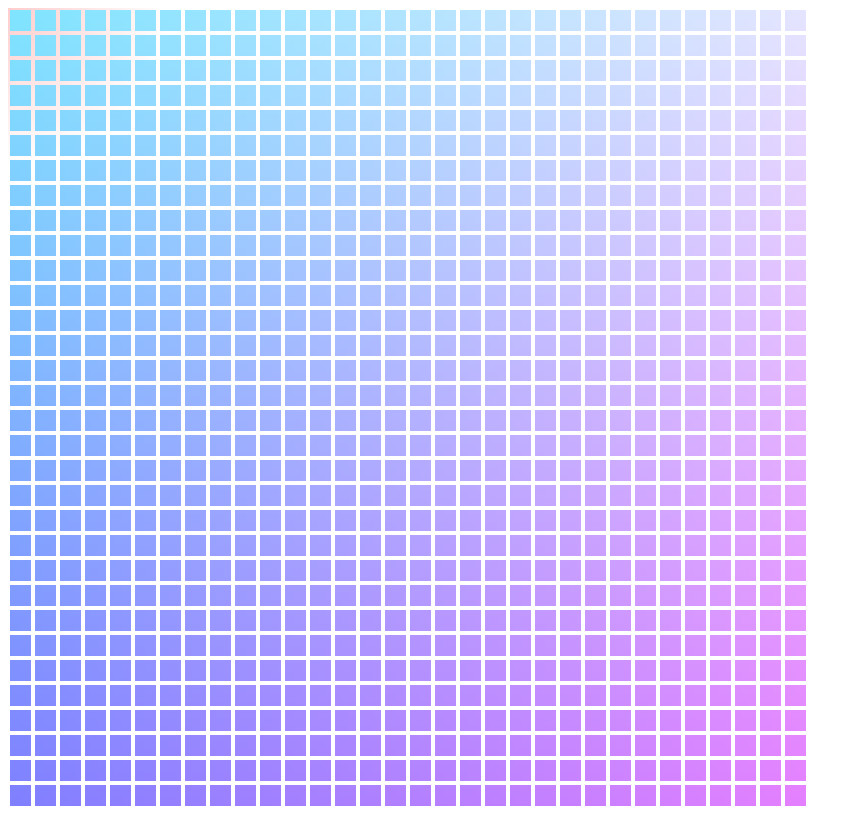
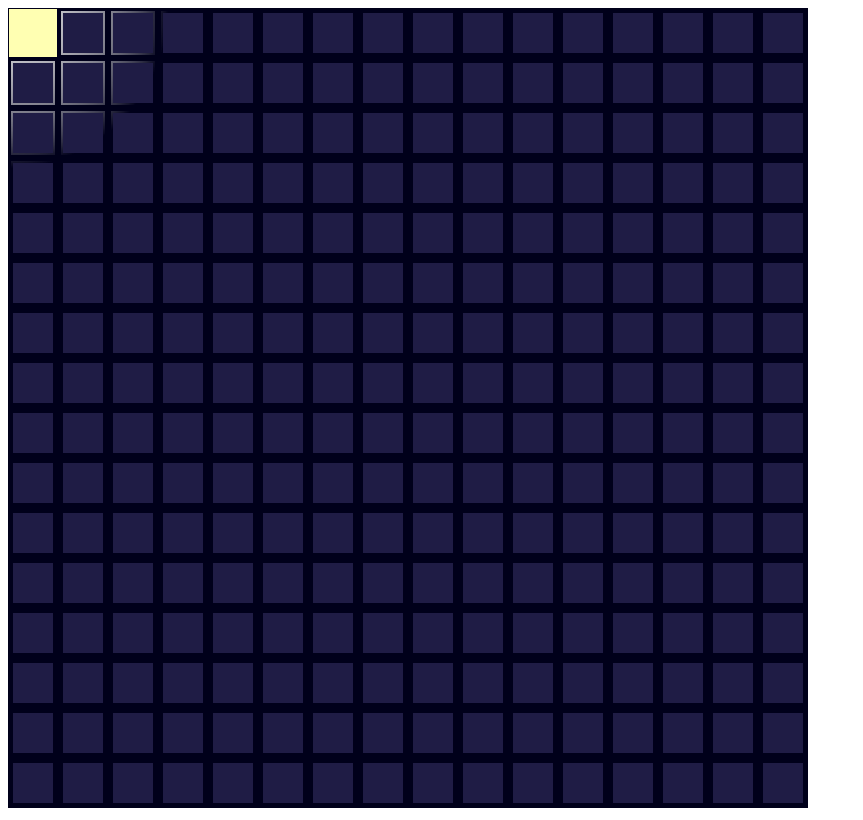
Before and after one commit to Powering111/BoardGame, a website: page static/app.html in a window 1280 px wide. Shown: the whole page, without its empty margins (0-863 px from the left). Drawn offline with Linux system fonts and the light colour scheme; animation ran at ten frames a second.

Commit message:
Transition

```diff
--- /dev/null
+++ b/package.json
@@ -0,0 +1,5 @@
+{
+  "dependencies": {
+    "express": "^5.1.0"
+  }
+}
--- a/shaders.js
+++ /dev/null
@@ -1,68 +0,0 @@
-class Shader {
-    constructor(vert, frag){
-        this.vert = vert;
-        this.frag = frag;
-    }
-}
-
-const shader1 = new Shader(`#version 300 es
-precision highp float;
-precision highp int;
-
-layout(location = 0) in vec2 pos;
-layout(location = 1) in vec2 obj_pos;
-
-const float scale = 0.85;
-const float tilescale = 0.03125;
-
-out vec2 coord;
-void main()
-{
-    vec2 new_pos = obj_pos + pos*scale*tilescale + vec2(tilescale*0.5);
-    vec2 real_pos = vec2((2.0*new_pos.x-1.0),(1.0-2.0*new_pos.y));
-    gl_Position = vec4(real_pos, 0.0, 1.0);
-    coord = (real_pos+1.0)*0.5;
-}
-`, `#version 300 es
-precision highp float;
-precision highp int;
-
-in vec2 coord;
-out vec4 color;
-
-void main()
-{
-    color = vec4(coord*0.4, 0.8, 0.5);
-}
-`);
-
-const shader2 = new Shader(`#version 300 es
-precision highp float;
-precision highp int;
-
-const vec2 quadVertices[4] = vec2[4](vec2(-1.0, -1.0), vec2(1.0, -1.0), vec2(-1.0, 1.0), vec2(1.0, 1.0));
-
-out vec2 coord;
-
-float norm(float f){
-    return (f+1.0)/2.0;
-}
-void main()
-{
-    gl_Position = vec4(quadVertices[gl_VertexID], 0.0, 1.0);
-    coord = vec2(norm(gl_Position.x), 1.0-norm(gl_Position.y));
-}`, `#version 300 es
-precision highp float;
-precision highp int;
-
-in vec2 coord;
-out vec4 color;
-
-uniform vec2 mouse_pos;
-
-void main()
-{
-    float dist = distance(coord, mouse_pos);
-    float alpha = clamp((0.2-dist), 0.0, 1.0);
-    color = vec4(1.0, 0.0, 0.0, alpha);
-}`);
--- a/app.html
+++ b/static/app.html
@@ -5,6 +5,7 @@
     </head>
     <body>
         <canvas id="a" width="800px" height="800px"></canvas>
+        <script src="game.js"></script>
         <script src="shaders.js"></script>
         <script src="app.js"></script>
     </body>
--- a/app.js
+++ b/static/app.js
@@ -90,6 +90,21 @@ function getMousePos(canvas, evt) {
     return {x,y}
 }
 
+/**
+ *
+ * @param {int} x
+ * @param {int} y
+ * @returns {Index}
+ */
+function getHoverTile(x, y) {
+    const divX = Math.floor(x * TILE_SIZE);
+    const divY = Math.floor(y * TILE_SIZE);
+
+    return new Index(divY,divX);
+}
+
+const game = new Game();
+
 
 
 (function () {
@@ -97,7 +112,7 @@ function getMousePos(canvas, evt) {
     const canvas = document.getElementById('a');
 
     /** @type {WebGL2RenderingContext} */
-    const gl = canvas.getContext('webgl2', { antialias: false, depth: false });
+    const gl = canvas.getContext('webgl2', { antialias: false, depth: false, premultipliedAlpha: false});
 
 
     const isWebGL2 = !!gl;
@@ -106,28 +121,30 @@ function getMousePos(canvas, evt) {
         return;
     }
 
+    gl.enable(gl.BLEND);
+    gl.blendFunc(gl.SRC_ALPHA, gl.ONE_MINUS_SRC_ALPHA);
+
     const program1 = createProgram(gl, shader1);
-
     const program2 = createProgram(gl, shader2);
+    const program3 = createProgram(gl, shader3);
 
     var vertexArray = gl.createVertexArray();
     gl.bindVertexArray(vertexArray);
 
-
-    const TILE_SIZE=32;
-    const tile = new Array(TILE_SIZE).fill(null).map(() => new Array(TILE_SIZE).fill(0));
-
     const object_pos = new Float32Array(2*TILE_SIZE*TILE_SIZE);
     for(let i=0;i<TILE_SIZE;i++){
         for(let j=0;j<TILE_SIZE;j++){
-            const center_x = j*0.03125;
-            const center_y = i*0.03125;
+            const center_x = j*0.0625;
+            const center_y = i*0.0625;
 
             // const offset = i*TILE_SIZE*8 + j*8;
             object_pos[(i*TILE_SIZE+j)*2] = center_x;
             object_pos[(i*TILE_SIZE+j)*2+1] = center_y;
         }
     }
+
+    const tile_hover = new Float32Array(TILE_SIZE * TILE_SIZE).fill(0);
+
 
     var vertice_pos = new Float32Array([
         -0.5, -0.5,
@@ -137,30 +154,56 @@ function getMousePos(canvas, evt) {
         -0.5, -0.5,
         0.5, 0.5,
     ]);
+    var texture_pos = new Float32Array([
+        0, 0,
+        0, 1,
+        1, 1,
+        1, 0,
+        0, 0,
+        1, 1,
+    ]);
+
 
     const vao = gl.createVertexArray();
+
     gl.bindVertexArray(vao);
-
-
     const vertexPosBuffer = gl.createBuffer();
     gl.bindBuffer(gl.ARRAY_BUFFER, vertexPosBuffer);
     gl.bufferData(gl.ARRAY_BUFFER, vertice_pos, gl.STATIC_DRAW);
-    const pos_loc = gl.getAttribLocation(program1, 'pos');
+    const pos_loc = 0;
     gl.enableVertexAttribArray(pos_loc);
     gl.vertexAttribPointer(pos_loc, 2, gl.FLOAT, false, 0, 0);
 
+    const texturePosBuffer = gl.createBuffer();
+    gl.bindBuffer(gl.ARRAY_BUFFER, texturePosBuffer);
+    gl.bufferData(gl.ARRAY_BUFFER, texture_pos, gl.STATIC_DRAW);
+    const texture_pos_loc = 1;
+    gl.enableVertexAttribArray(texture_pos_loc);
+    gl.vertexAttribPointer(texture_pos_loc, 2, gl.FLOAT, false, 0, 0);
 
     const objectPosBuffer = gl.createBuffer();
     gl.bindBuffer(gl.ARRAY_BUFFER, objectPosBuffer);
     gl.bufferData(gl.ARRAY_BUFFER, object_pos, gl.STATIC_DRAW);
 
-    const obj_pos_loc = gl.getAttribLocation(program1, 'obj_pos');
+    const obj_pos_loc = 2;
     gl.enableVertexAttribArray(obj_pos_loc);
     gl.vertexAttribPointer(obj_pos_loc, 2, gl.FLOAT, false, 0, 0);
     gl.vertexAttribDivisor(obj_pos_loc, 1);
 
 
-    const mouse_pos_loc = gl.getUniformLocation(program2, "mouse_pos");
+    const hoverBuffer = gl.createBuffer();
+    gl.bindBuffer(gl.ARRAY_BUFFER, hoverBuffer);
+    gl.bufferData(gl.ARRAY_BUFFER, tile_hover, gl.DYNAMIC_DRAW);
+
+    const hover_loc = gl.getAttribLocation(program1, 'a_hover');
+    gl.enableVertexAttribArray(hover_loc);
+    gl.vertexAttribPointer(hover_loc, 1, gl.FLOAT, false, 0, 0);
+    gl.vertexAttribDivisor(hover_loc, 1);
+
+
+
+    const mouse_pos_loc2 = gl.getUniformLocation(program2, "mouse_pos");
+    const mouse_pos_loc3 = gl.getUniformLocation(program3, "mouse_pos");
 
     let mousepos = {x:0.0, y:0.0};
 
@@ -170,26 +213,66 @@ function getMousePos(canvas, evt) {
         mousepos.y = pos.y;
     });
 
+    var texture1 = gl.createTexture();
+    gl.bindTexture(gl.TEXTURE_2D, texture1);
+    const img = new Image();
+    img.addEventListener('load', function() {
+        // Now that the image has loaded make copy it to the texture.
+        gl.bindTexture(gl.TEXTURE_2D, texture1);
+        gl.texImage2D(gl.TEXTURE_2D, 0, gl.RGBA, gl.RGBA,gl.UNSIGNED_BYTE, img);
+        gl.generateMipmap(gl.TEXTURE_2D);
+    });
+    // img.src = 'res/awesomeface_3d.png';
+    img.src = 'res/iconmonstr-star-3.svg';
+
+    let lastTime;
     // render
-    function render(){
+    function render(now){
+        let deltaTime = 0.0;
+        if(!lastTime){
+            lastTime = now;
+        }
+        else{
+            deltaTime = now - lastTime;
+            lastTime = now;
+        }
+
+
         gl.viewport(0, 0, gl.canvas.width, gl.canvas.height);
 
         gl.clearColor(0.0, 0.0, 0.0, 1.0);
         gl.clear(gl.COLOR_BUFFER_BIT);
 
         // draw
+        const index = getHoverTile(mousepos.x, mousepos.y);
+
+        game.hover(index);
+        game.update(deltaTime);
+
+
+        gl.bindBuffer(gl.ARRAY_BUFFER, hoverBuffer);
+        gl.bufferSubData(gl.ARRAY_BUFFER, 0, game.get_tile_hover());
 
         // background area
         gl.useProgram(program2);
-        gl.uniform2f(mouse_pos_loc, mousepos.x, mousepos.y)
+        gl.uniform2f(mouse_pos_loc2, mousepos.x, mousepos.y);
 
         gl.drawArrays(gl.TRIANGLE_STRIP, 0, 4);
 
+        // tile outline
+        gl.useProgram(program3);
+        gl.uniform2f(mouse_pos_loc3, mousepos.x, mousepos.y);
+
+        gl.bindVertexArray(vao);
+        gl.drawArraysInstanced(gl.TRIANGLES, 0, 6, TILE_SIZE*TILE_SIZE);
 
         // foreground tile
         gl.useProgram(program1);
         gl.bindVertexArray(vao);
+
+        gl.bindTexture(gl.TEXTURE_2D, texture1);
         gl.drawArraysInstanced(gl.TRIANGLES, 0, 6, TILE_SIZE*TILE_SIZE);
+
 
         requestAnimationFrame(render);
     }
--- /dev/null
+++ b/static/game.js
@@ -0,0 +1,68 @@
+class Tile{
+    constructor(){
+        this.filled=null;
+        this.hover=0.0;
+        this.hovering = false;
+    }
+
+    update(delta){
+        if(this.hovering){
+            // this.hover+=delta*0.01;
+            this.hover=1.0;
+        }
+        else{
+            this.hover-=delta*0.01;
+        }
+        this.hover = Math.min(1.0, Math.max(0.0, this.hover));
+    }
+
+}
+
+
+const TILE_SIZE=16;
+
+
+class Index{
+    constructor(r,c){
+        this.r = r;
+        this.c = c;
+    }
+}
+
+class Game{
+    constructor(){
+        /** @type {Tile[][]} */
+        this.tiles = Array.from({length: TILE_SIZE}, _ =>
+            Array.from({length:TILE_SIZE}, _ => new Tile())
+        );
+    }
+
+    update(delta){
+        for(let i=0;i<TILE_SIZE;i++){
+            for(let j=0;j<TILE_SIZE;j++){
+                this.tiles[i][j].update(delta);
+            }
+        }
+    }
+
+    /**
+     *
+     * @param {Index} index
+     */
+    hover(index){
+        for(let i=0;i<TILE_SIZE;i++){
+            for(let j=0;j<TILE_SIZE;j++){
+                this.tiles[i][j].hovering = false;
+            }
+        }
+        this.tiles[index.r][index.c].hovering = true;
+    }
+
+    get_tile_hover(){
+        return new Float32Array(TILE_SIZE*TILE_SIZE).map((value, index, array)=>{
+            const r = Math.floor(index/TILE_SIZE);
+            const c = index%TILE_SIZE;
+            return this.tiles[r][c].hover;
+        });
+    }
+}
--- /dev/null
+++ b/static/shaders.js
@@ -0,0 +1,130 @@
+class Shader {
+    constructor(vert, frag){
+        this.vert = vert;
+        this.frag = frag;
+    }
+}
+
+// shader for grid
+const shader1 = new Shader(
+`#version 300 es
+precision highp float;
+precision highp int;
+
+layout(location = 0) in vec2 pos;
+layout(location = 1) in vec2 texture_pos;
+layout(location = 2) in vec2 obj_pos;
+in float a_hover;
+
+const float scale = 0.80;
+const float tilescale = 0.0625;
+
+out vec2 coord;
+out vec2 texcoord;
+flat out float hover;
+void main()
+{
+    vec2 new_pos = obj_pos + pos * (a_hover*0.15+scale) * tilescale + vec2(tilescale*0.5);
+
+    vec2 real_pos = vec2((2.0*new_pos.x-1.0),(1.0-2.0*new_pos.y));
+    gl_Position = vec4(real_pos, 0.0, 1.0);
+    coord = (real_pos+1.0)*0.5;
+    texcoord = texture_pos;
+    hover = a_hover;
+}
+`,
+`#version 300 es
+precision highp float;
+precision highp int;
+
+in vec2 coord;
+flat in float hover;
+in vec2 texcoord;
+
+uniform sampler2D u_texture;
+
+out vec4 color;
+
+void main()
+{
+    vec4 base_color = vec4(0.12, 0.11, 0.27, 1.0);
+    vec4 hover_color = vec4(1.0,1.0,0.7,1.0);
+
+    color = mix(base_color, hover_color, hover);
+    // color = texture(u_texture, texcoord);
+}`);
+
+const shader3 = new Shader(
+`#version 300 es
+precision highp float;
+precision highp int;
+
+layout(location = 0) in vec2 pos;
+layout(location = 2) in vec2 obj_pos;
+
+
+const float scale = 0.88;
+const float tilescale = 0.0625;
+out vec2 coord;
+float norm(float f){
+    return (f+1.0)/2.0;
+}
+void main()
+{
+    vec2 new_pos = obj_pos + pos*scale*tilescale + vec2(tilescale*0.5);
+    vec2 real_pos = vec2((2.0*new_pos.x-1.0),(1.0-2.0*new_pos.y));
+    gl_Position = vec4(real_pos, 0.0, 1.0);
+    coord = vec2(norm(gl_Position.x), 1.0-norm(gl_Position.y));
+}
+`,
+`#version 300 es
+precision highp float;
+precision highp int;
+
+in vec2 coord;
+out vec4 color;
+
+uniform vec2 mouse_pos;
+
+void main()
+{
+    float dist = distance(coord, mouse_pos);
+    float alpha = clamp((0.2-dist)*5.0, 0.0, 1.0);
+    color = vec4(1.0, 1.0, 1.0, alpha);
+}
+`);
+
+
+// shader for full quad
+const shader2 = new Shader(
+`#version 300 es
+precision highp float;
+precision highp int;
+
+const vec2 quadVertices[4] = vec2[4](vec2(-1.0, -1.0), vec2(1.0, -1.0), vec2(-1.0, 1.0), vec2(1.0, 1.0));
+
+out vec2 coord;
+
+float norm(float f){
+    return (f+1.0)/2.0;
+}
+void main()
+{
+    gl_Position = vec4(quadVertices[gl_VertexID], 0.0, 1.0);
+    coord = vec2(norm(gl_Position.x), 1.0-norm(gl_Position.y));
+}`,
+`#version 300 es
+precision highp float;
+precision highp int;
+
+in vec2 coord;
+out vec4 color;
+
+uniform vec2 mouse_pos;
+
+void main()
+{
+    float dist = distance(coord, mouse_pos);
+    float alpha = clamp((0.2-dist), 0.0, 1.0);
+    color = vec4(0.0,0.0,0.1,1.0);
+}`);
```
Also changed, not shown: server.js (added, +8 -0 lines), 3 other files.
